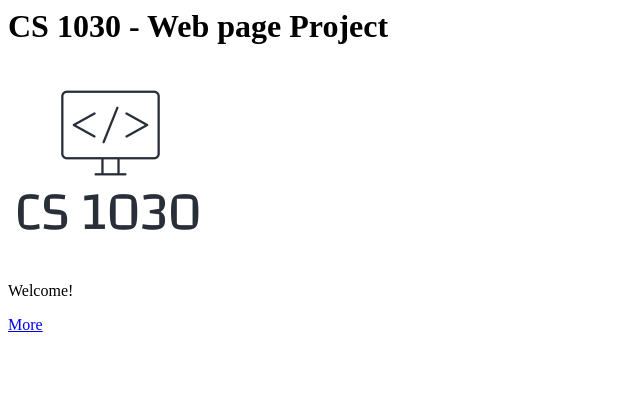
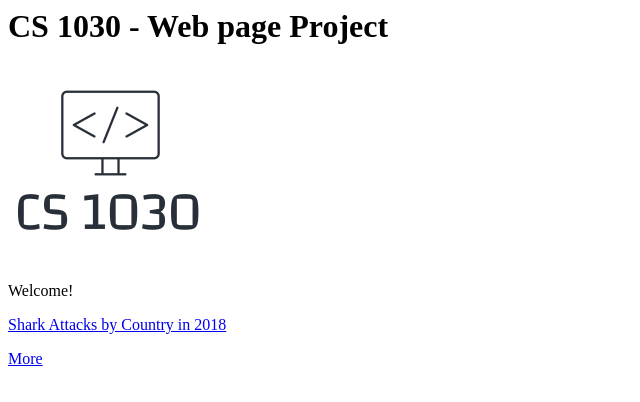
Before and after one commit to SkyShep/CS1030web, a plain HTML site: page index.html in a window 1280 px wide. Shown: the whole page, without its empty margins (0-640 px from the left). Drawn offline with Linux system fonts and the light colour scheme.

Commit message:
Update index.html

```diff
--- a/index.html
+++ b/index.html
@@ -9,6 +9,7 @@
     <h1>CS 1030 - Web page Project</h1>
     <img src="logo.png">
     <p>Welcome!</p>
+    <p><a href="https://docs.google.com/presentation/d/15xlA4oa8zu8anS6GP18cDjGaTbdhDi8PG5PZP0svUwk/edit?usp=sharing">Shark Attacks by Country in 2018</a></p>
     <p><a href="secondpage.html">More</a></p>
   </body>
 </html>
```
